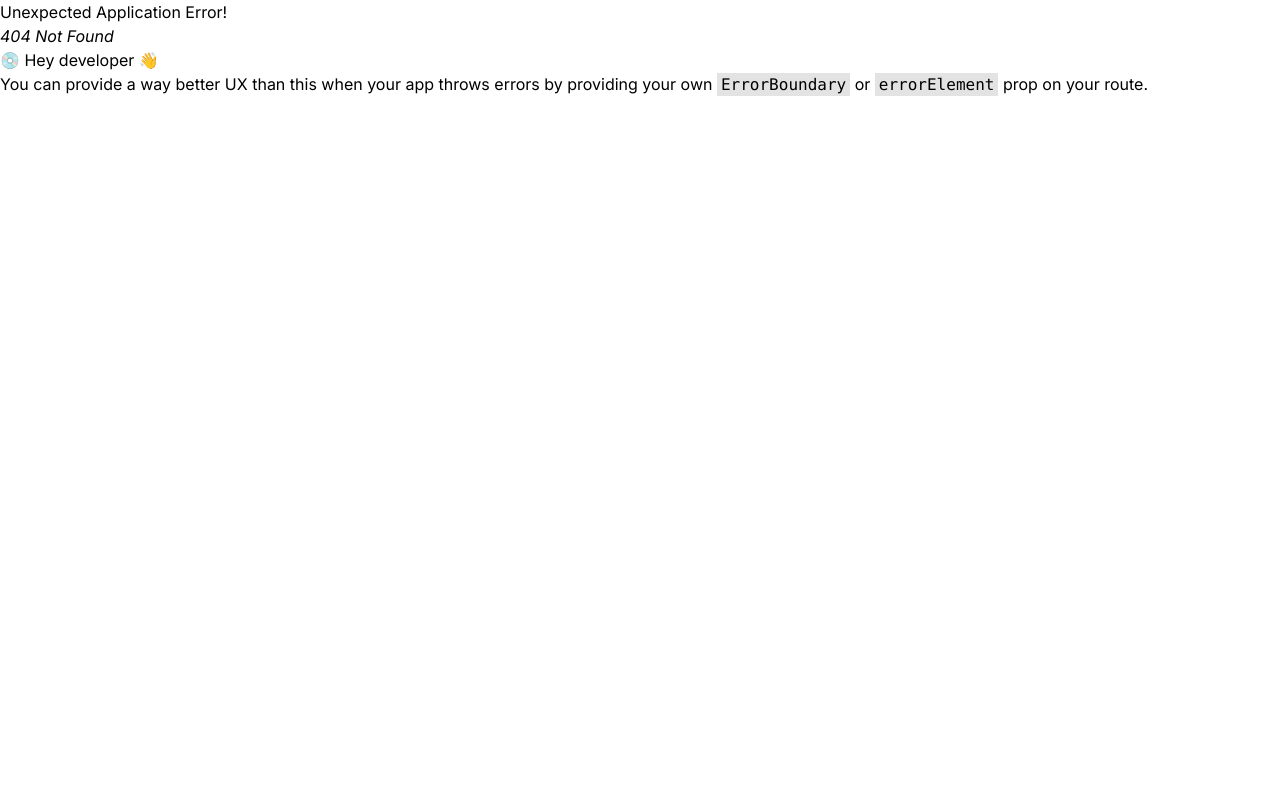
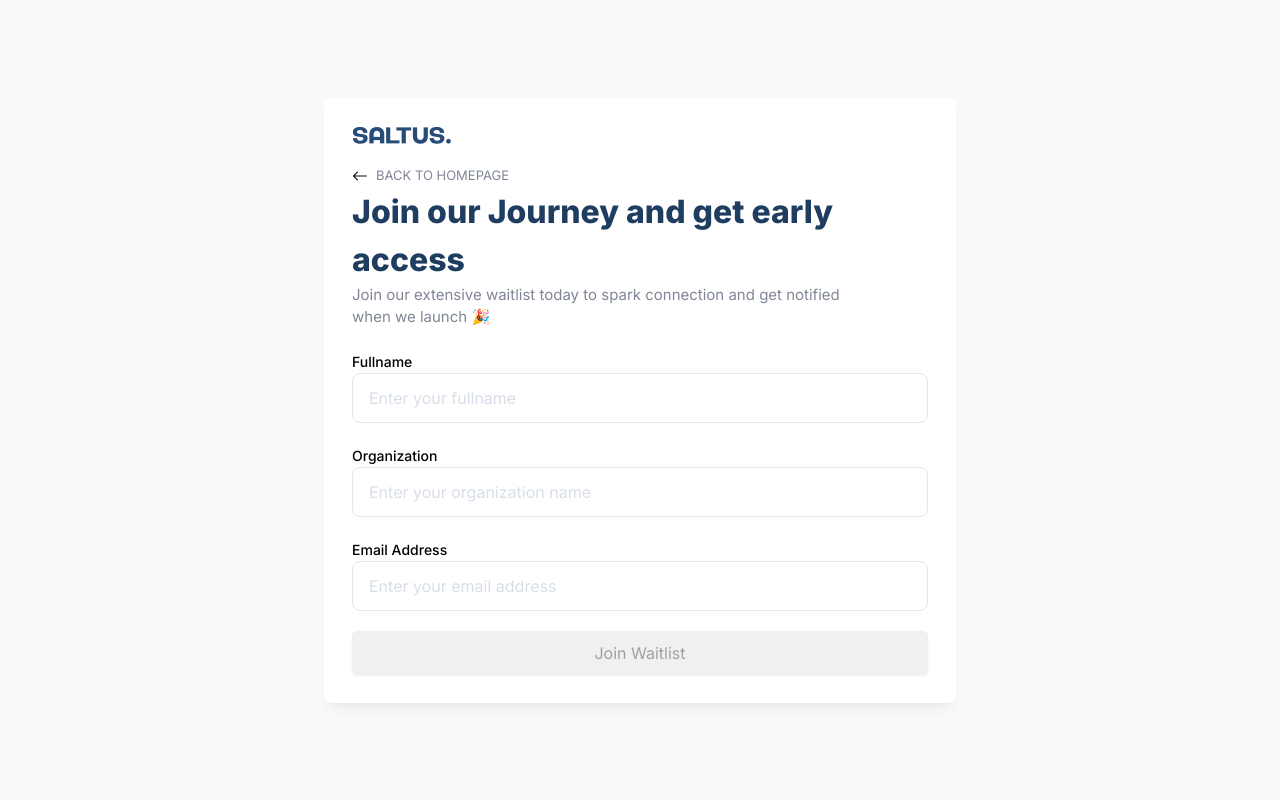
Before and after one commit to GideonJulian/Saltus, a React (Vite) app in the folder saltus/: page /join in a window 1280 px wide. Before the commit this address had no page. Shown: the top 800 px of the page. Built offline with nearby package versions, Linux system fonts and the light colour scheme.

Commit message:
firebase adde...

```diff
--- a/saltus/package.json
+++ b/saltus/package.json
@@ -10,6 +10,7 @@
     "preview": "vite preview"
   },
   "dependencies": {
+    "firebase": "^11.4.0",
     "framer-motion": "^12.4.10",
     "react": "^19.0.0",
     "react-dom": "^19.0.0",
--- a/saltus/src/Components/DropMenu.jsx
+++ b/saltus/src/Components/DropMenu.jsx
@@ -1,7 +1,9 @@
 import React from "react";
 import { Link } from "react-router-dom";
 import logo from '../assets/icons/SALTUS..png'
+import { useNavigate } from "react-router-dom";
 const DropMenu = ({ isOpen, onClose }) => {
+  const navigate = useNavigate();
   return (
     <div
       className={`fixed inset-0 z-10 w-full h-[100dvh] bg-white shadow-lg transition-transform duration-300 ease-in-out ${
@@ -37,7 +39,7 @@ const DropMenu = ({ isOpen, onClose }) => {
 
       {/* Button at the Bottom */}
       <div className="absolute inset-x-0 bottom-6 px-6">
-        <button className="w-full py-3 bg-primary text-white font-semibold text-lg rounded-full shadow-md hover:bg-primary-dark transition-all">
+        <button  onClick={()=> navigate('/join')} className="w-full py-3 bg-primary text-white font-[600] text-[14px] rounded-full shadow-md hover:bg-primary-dark transition-all">
           Join Our Waitlist
         </button>
       </div>
--- a/saltus/src/Components/Faq.jsx
+++ b/saltus/src/Components/Faq.jsx
@@ -1,6 +1,7 @@
 import React from "react";
 import FaqData from "../utils/FaqData";
 import { useState } from "react";
+import { Link } from "react-router-dom";
 const Faq = () => {
   const [openFaq, setOpenFaq] = useState(null);
 
@@ -20,7 +21,7 @@ const Faq = () => {
           </h1>
           <p className="text-[#414552] text-[15px] md:text-[16px] font-normal mt-5">
             Couldn’t find what you were looking for? write to us at
-            Ceo@saltuscorp.com
+           <Link className="text-[#4A6A90]" to={'Ceo@saltuscorp.com<'}> Ceo@saltuscorp.com</Link>
           </p>
         </div>
       </div>
--- a/saltus/src/Components/Footer.jsx
+++ b/saltus/src/Components/Footer.jsx
@@ -36,7 +36,8 @@ const Footer = () => {
             <h3 className="text-[#303850] font-[500] mb-4">Contact</h3>
             <div>
               <li className="list-none mb-4">
-                <Link className="text-[#707070] text-[13px] md:text-[16px]">Ceo@saltuscorp.com </Link>
+                    <Link className="text-[#4A6A90]  text-[13px] md:text-[16px]" to={'Ceo@saltuscorp.com<'}> Ceo@saltuscorp.com</Link>
+
               </li>
             </div>
           </div>
--- a/saltus/src/Components/Header.jsx
+++ b/saltus/src/Components/Header.jsx
@@ -1,8 +1,9 @@
 import React from "react";
 import { Link } from "react-router-dom";
 import logo from '../assets/icons/SALTUS..png'
+import { useNavigate } from "react-router-dom";
 const Header = ({onOpen}) => {
-
+  const navigate = useNavigate();
   return (
     <div className="w-full p-6 px-8 bg-white shadow-md fixed z-10 top-0 flex justify-between items-center">
       <div className="logo">
@@ -27,7 +28,7 @@ const Header = ({onOpen}) => {
             </Link>
           </li>
         </div>
-        <button className="px-4 py-3 bg-primary rounded-full text-sm font-[600] text-white">
+        <button onClick={()=> navigate('/join ')} className="px-4 py-3 bg-primary rounded-full text-sm font-[600] text-white">
           Join our wailist
         </button>
       </ul>
--- a/saltus/src/Components/Hero.jsx
+++ b/saltus/src/Components/Hero.jsx
@@ -1,7 +1,8 @@
 import React from "react";
-
+import {  useNavigate } from "react-router-dom";
 import HeroImg from "./HeroImg";
 const Hero = () => {
+  const navigate = useNavigate()
   return (
     <div className="bg-[#f0eeee] min-h-[100vh] flex md:p-16 px-5 pt-20 md:flex-row flex-col w-full max-w-[100%] items-center justify-center">
     <div className="md:mt-48 mt-5  md:text-left">
@@ -11,7 +12,7 @@ const Hero = () => {
       <p className="text-[#1F3D60] mt-6 font-normal md:text-[16px] text-[14px] md:w-[650px] max-w-[90%]">
         Ensure alignment with your company’s mission, vision, and goals. Improve visibility across your organization. Keep teams, management, and investors focused on shared objectives. Show your team why their work matters.
       </p>
-      <button className="px-10 md:px-12 py-2 mt-10 md:py-3 rounded-full bg-primary text-white font-medium text-[16px] whitespace-nowrap">
+      <button   onClick={() => navigate('/join')}className="px-10 md:px-12 py-2 mt-10 md:py-3 rounded-full bg-primary text-white font-medium text-[16px] whitespace-nowrap">
         Join Waitlist
       </button>
     </div>
--- /dev/null
+++ b/saltus/src/backend/firebase.js
@@ -0,0 +1,30 @@
+import { initializeApp } from "firebase/app";
+import { getFirestore, collection, addDoc } from "firebase/firestore";
+
+
+const firebaseConfig = {
+    apiKey: "AIzaSyCk3-Er6JJXvW62G60VD4-QwKz0_47JqEk",
+    authDomain: "saltus-6ddfb.firebaseapp.com",
+    projectId: "saltus-6ddfb",
+    storageBucket: "saltus-6ddfb.firebasestorage.app",
+    messagingSenderId: "430582870076",
+    appId: "1:430582870076:web:ed0c3a4952c049b01e9339",
+    measurementId: "G-2GFLW7Q753"
+};
+
+// Initialize Firebase
+const app = initializeApp(firebaseConfig);
+const db = getFirestore(app);
+
+
+const addToWaitlist = async (userData) => {
+    try {
+        const docRef = await addDoc(collection(db, 'waitlist'), userData);
+        console.log("Document written with ID: ", docRef.id);
+        return docRef.id;
+    } catch (error) {
+        console.error("❌ Error adding document: ", error);
+    }
+};
+
+export { db, addToWaitlist };
--- a/saltus/src/pages/Home.jsx
+++ b/saltus/src/pages/Home.jsx
@@ -6,6 +6,7 @@ import WhyUs from "../Components/WhyUs";
 
 import HowItWorks from "../Components/HowItWorks";
 import Faq from "../Components/Faq";
+import { useNavigate } from "react-router-dom";
 const Home = () => {
   const [dropMenuState, setDropMenuSTate] = useState(false);
   const handleOpenDropMenu = () => {
@@ -14,6 +15,7 @@ const Home = () => {
   const closeDropMenu = () => {
     setDropMenuSTate(false);
   };
+  const navigate = useNavigate();
   return (
     <div className="text-primary font-bold text-2xl">
       <div>
@@ -37,8 +39,8 @@ const Home = () => {
           <h1 className="md:text-[40px] text-[32px] font-600] text-center text-white">
             Get Started On Saltus Today!
           </h1>
-          <button className="px-4 py-3 bg-white rounded-full text-sm font-[600] text-black mt-5">
-            Join our wailist
+          <button onClick={()=> navigate('/join')} className="px-4 py-3 bg-white rounded-full text-sm font-[600] text-black mt-5">
+            Join our waitlist
           </button>
         </div>
       <div>
--- /dev/null
+++ b/saltus/src/pages/JoinForm.jsx
@@ -0,0 +1,126 @@
+import logo from "../assets/icons/SALTUS..png";
+import React from "react";
+import { useState } from "react";
+import { useNavigate } from "react-router-dom";
+import { addToWaitlist } from "../backend/firebase";
+const JoinForm = () => {
+  const [form, setForm] = useState({
+    organization: "",
+    email: "",
+    fullname: "",
+  });
+  const allFilled = form.organization && form.email && form.fullname;
+  const navigate = useNavigate();
+  const [message, setMessage] = useState("");
+  const [loading, setloading] = useState(false);
+
+  const handleSubmit = async (e) => {
+    e.preventDefault();
+    setMessage("");
+    setloading(true);
+
+    try {
+        await addToWaitlist(form);
+        setMessage("✅ Successfully added to the waitlist!");
+        console.log("Successfully added to the waitlist!");
+        setForm({ fullname: "", organization: "", email: "" });
+        navigate('/successModal')
+    } catch (error) {
+        setMessage("❌ Something went wrong, please try again");
+        alert(error.message);
+    }
+
+    setloading(false);
+};
+
+  return (
+    <div className="bg-[#F8FAFB] h-screen  flex items-center justify-center w-full md:p-2 p-3">
+      <div className="bg-white rounded-lg shadow-lg shadow-[#0C0C0D0D] w-full md:w-3/6 px-4 py-7  md:px-7 md:py-7 ">
+        <div>
+          <div className="logo mb-3">
+            <img src={logo} alt="" />
+          </div>
+        </div>
+        <div>
+          <button className="mt-5 flex items-center gap-2">
+            <i class="bi bi-arrow-left"></i>
+            <h1
+              className="text-[#7F8695] text-[13px]"
+              onClick={() => navigate("/")}
+            >
+              BACK TO HOMEPAGE
+            </h1>
+          </button>
+        </div>
+        <div>
+          <h1 className="font-[800] text-[22px] md:text-[32px] text-[#1F3D60] w-[320px] md:w-[500px]">
+            Join our Journey and get early access
+          </h1>
+        </div>
+        <div>
+          <p className="text-[#7F8695] font[400] text-[14px] md:text-[15px] w-[332px] md:w-[490px]">
+            Join our extensive waitlist today to spark connection and get
+            notified when we launch 🎉
+          </p>
+        </div>
+        <form onSubmit={handleSubmit}>
+  <div className="mt-5">
+    <label className="mb-3 font-[500] text-[14px]">Fullname</label>
+    <input
+      type="text"
+      placeholder="Enter your fullname"
+      name="fullname"
+      value={form.fullname}
+      onChange={(e) => setForm({ ...form, fullname: e.target.value })}
+      className="w-full px-4 py-3 rounded-lg placeholder:text-[#D8DEE8] placeholder:font-[400px] border border-input"
+    />
+  </div>
+  <div className="mt-5">
+    <label className="mb-3 font-[500] text-[14px]">Organization</label>
+    <input
+      type="text"
+      name="organization"
+      value={form.organization}
+      onChange={(e) =>
+        setForm({ ...form, organization: e.target.value })
+      }
+      placeholder="Enter your organization name"
+      className="w-full px-4 py-3 rounded-lg placeholder:text-[#D8DEE8] placeholder:font-[400px] border border-input"
+    />
+  </div>
+  <div className="mt-5">
+    <label className="mb-3 font-[500] text-[14px]">Email Address</label>
+    <input
+      type="text"
+      name="email"
+      value={form.email}
+      onChange={(e) => setForm({ ...form, email: e.target.value })}
+      placeholder="Enter your email address"
+      className="w-full px-4 py-3 rounded-lg placeholder:text-[#D8DEE8] placeholder:font-[400px] border border-input"
+    />
+  </div>
+  <div className="mt-5">
+    <button
+      style={{
+        backgroundColor: !allFilled ? "#3C425714" : "#274C78",
+        cursor: !allFilled ? "not-allowed" : "pointer",
+        color: !allFilled ? "#A0A0A0" : "#FFF",
+        padding: "10px",
+        border: "none",
+        borderRadius: "5px",
+      }}
+      type="submit"
+      disabled={!allFilled || loading}
+      className="text-center w-full px-4 py-5 rounded-md text-white font-[600px] text-[16px] shadow-sm shadow-[#3C425714]"
+    >
+      {loading ? "Processing..." : "Join Waitlist"}
+    </button>
+  </div>
+</form>
+
+      </div>
+    </div>
+  );
+};
+
+export default JoinForm;
--- /dev/null
+++ b/saltus/src/pages/SuccessModal.jsx
@@ -0,0 +1,35 @@
+import React from "react";
+import logo from "../assets/icons/SALTUS..png";
+import icon from "../assets/icons/succsesIcon.png";
+import { useNavigate } from "react-router-dom";
+const SuccessModal = () => {
+    const navigate = useNavigate();
+  return (
+    <div className="bg-[#F8FAFB] h-screen  flex items-center justify-center w-full md:p-2 p-3 flex-col">
+
+        <div className="logo mb-5 ">
+          <img src={logo} alt="" />
+        </div>
+        <div className="bg-white rounded-lg shadow-lg shadow-[#0C0C0D0D] w-full md:w-1/2 px-4 flex items-center justify-center flex-col gap-5 py-7  md:px-7 md:py-7 ">
+          <img src={icon} className="w-[60px]" alt="" />
+          <div>
+            <h1 className="font-[800] text-[35px] text-[#1F3D60] ">
+              Thanks for Joining!
+            </h1>
+          </div>
+          <div>
+            <p className="text-center font-[400] text-[16px] text-[#7F8695] w-[280px] md:w-[460px]">
+              You are the most amazing person! Thank you joining the
+              Waitlist.You will receive an email from us on our launch day.
+            </p>
+          </div>
+            <button onClick={()=> navigate('/')} className="text-center w-full px-4 py-3 rounded-md bg-[#274C78] text-white font-[600px] text-[16px] shadow-sm shadow-[#3C425714]">
+            Back to Homepage{" "}
+          </button>
+        </div>
+
+    </div>
+  );
+};
+
+export default SuccessModal;
--- a/saltus/src/utils/FaqData.js
+++ b/saltus/src/utils/FaqData.js
@@ -11,7 +11,7 @@ const FaqData = [
   {
     title: "Who are the target users of the platform?  ",
     answer:
-      "SSaltus is designed for companies of all sizes with multiple teams.  ",
+      "Saltus is designed for companies of all sizes with multiple teams.  ",
   },
   {
     title: "What is the role of the Super Administrator?   ",
```
Also changed, not shown: saltus/src/App.jsx (+10 -0 lines), saltus/src/assets/icons/succsesIcon.png (added), 1 other file (tests, documents, lock files or other folders).
